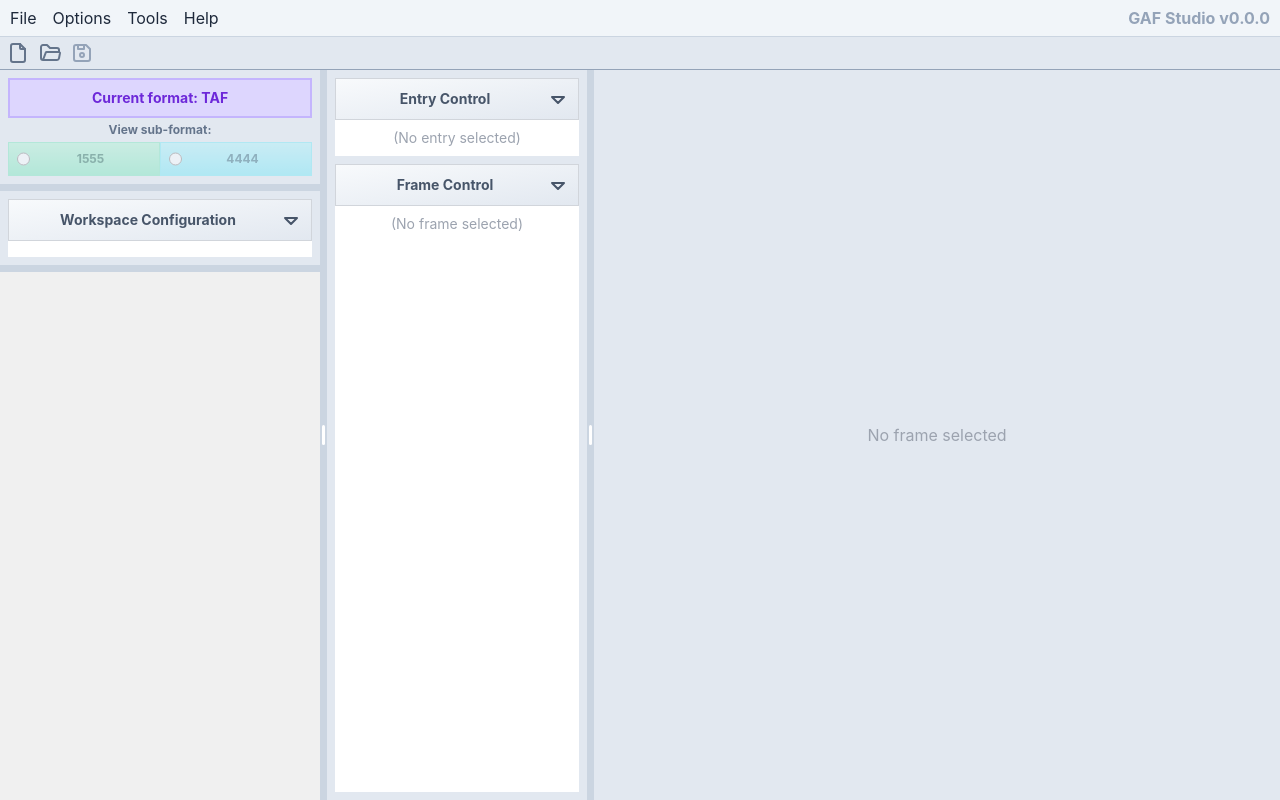
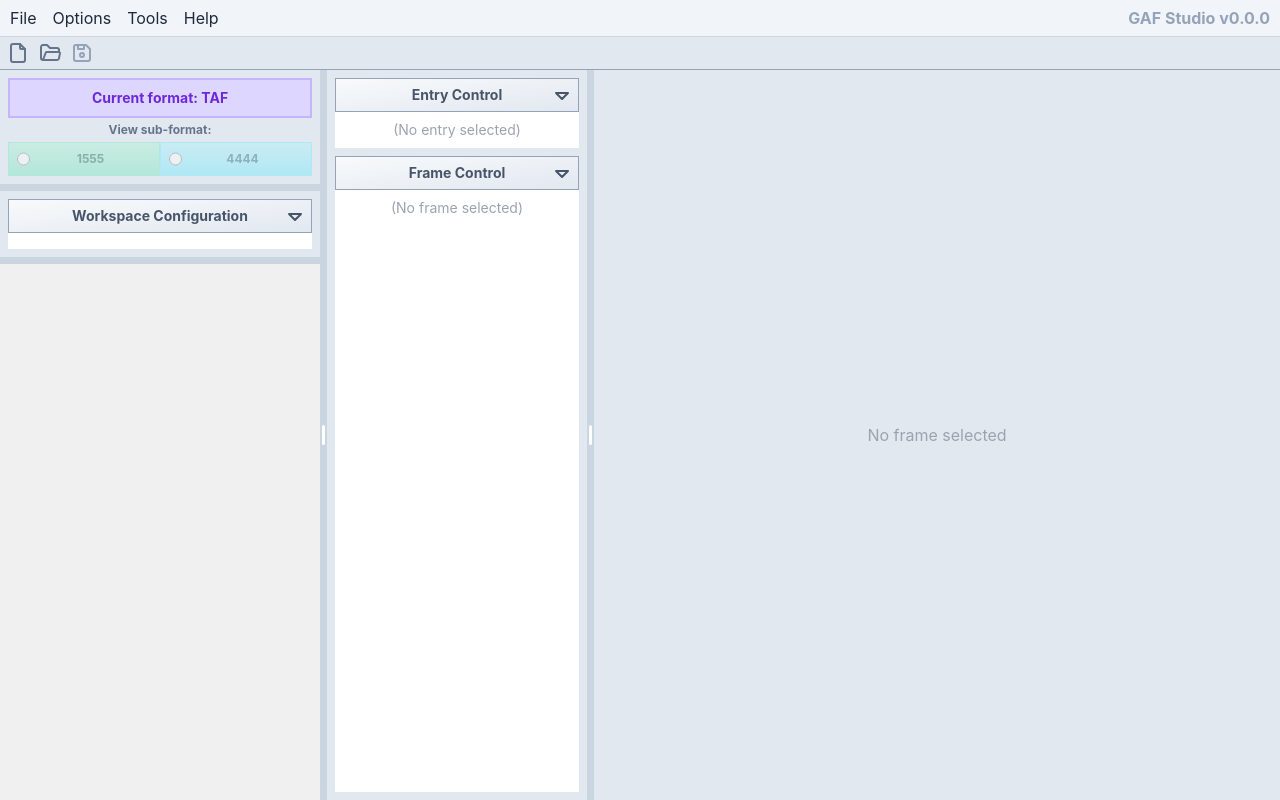
Before and after one commit to takingdoms/gaf-studio-web, a React (Vite) app: page / in a window 1280 px wide. Both pictures are taken after a click on the button "TAF". Built offline with nearby package versions, Linux system fonts and the light colour scheme.

Commit message:
collapsible header slightly smaller with clearer colors

```diff
--- a/src/components/ui/collapsible/CollapsibleHeader.tsx
+++ b/src/components/ui/collapsible/CollapsibleHeader.tsx
@@ -12,13 +12,19 @@ export default function CollapsibleHeader({
   expanded,
   setExpanded,
 }: CollapsibleHeaderProps) {
+  const borderCls = expanded ? 'border-slate-400' : 'border-slate-300';
+
   return (
     <button
-      className="flex items-center border border-gray-300 p-2
-        bg-gradient-to-br from-slate-50 to-slate-200 text-slate-600
-        hover:border-slate-400 hover:text-slate-700 transition-colors"
+      className={`flex items-center border ${borderCls} p-1`
+        + ` bg-gradient-to-br from-slate-50 to-slate-200 text-slate-600`
+        + ` hover:border-slate-400 hover:text-slate-700 transition-colors`}
       onClick={() => setExpanded(!expanded)}
     >
+      {expanded
+        ? <Icons.CaretDown className="invisible" />
+        : <Icons.CaretUp className="invisible" />}
+
       <div className="grow font-bold truncate text-sm">
         {children}
       </div>
```
